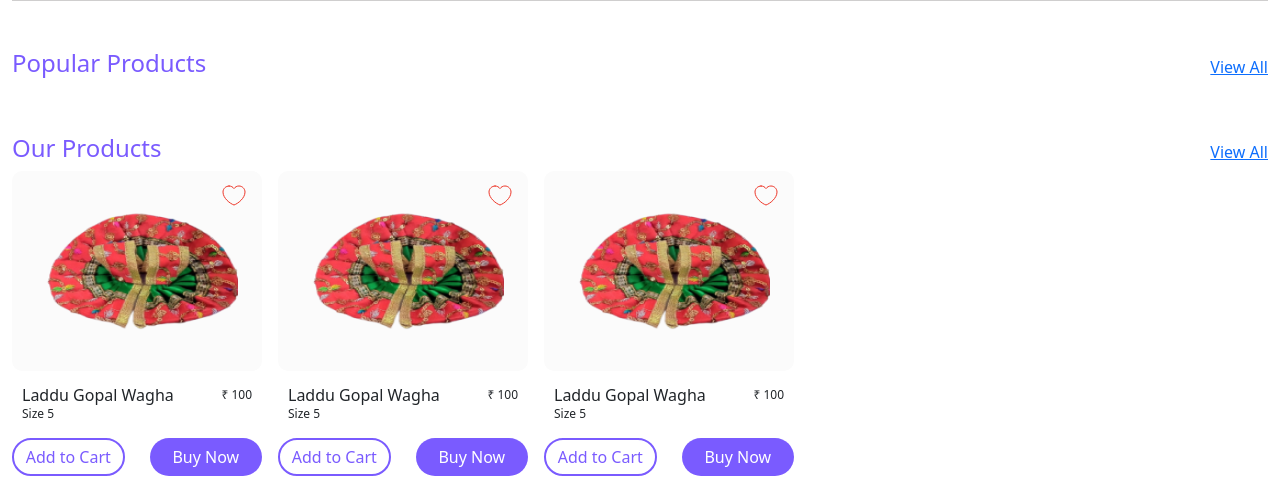
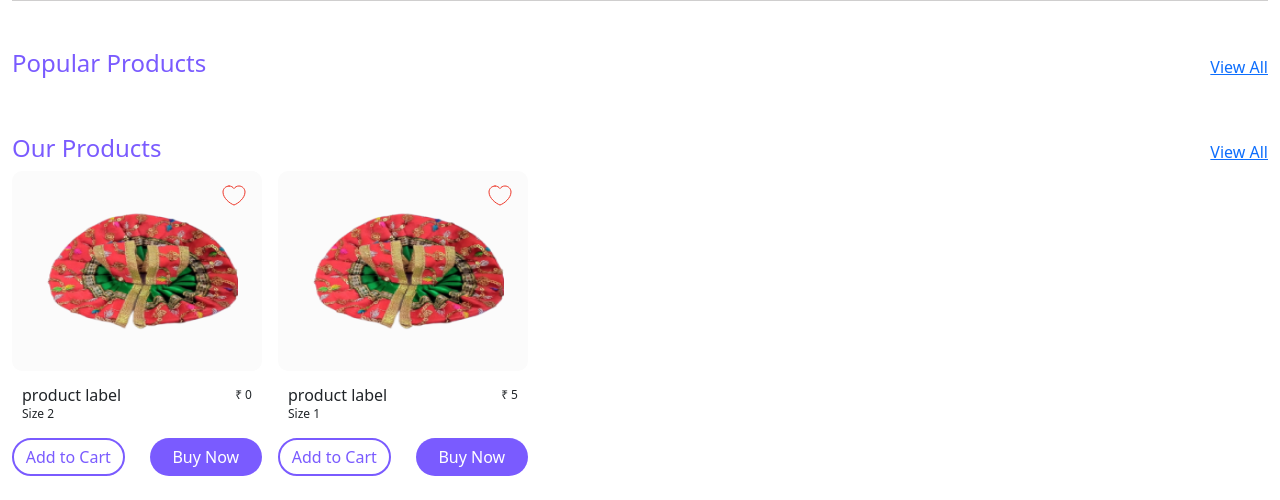
Before and after one commit to darshanbajania/shree-gokulesh-handicrafts, a Django app: page / in a window 1280 px wide. Shown: the part 405-905 px from the top of the page. Run offline with Django 3.2, Linux system fonts and the light colour scheme; data comes from the database, SQL or seed files in the repository; both versions use the stored data as it was after the commit.

Commit message:
product integration with backend

```diff
--- a/myWebApp/wagha/templates/wagha/index.html
+++ b/myWebApp/wagha/templates/wagha/base.html
@@ -135,6 +135,7 @@
         </div>
       </div>
     </nav>
+{% block content%}
 
     <!-- advertisement banner -->
     <section>
@@ -173,7 +174,9 @@
           </div>
         </div>
         <div class="d-flex ">
-          <div class="mb-4 product-card">
+
+          {% for product in product_data %}
+            <div class="mb-4 product-card">
             <div class="product-card-image-container" >
               <img class="product-card-image" src="{% static 'wagha/sample_wagha.png' %}" />
              <button class="product-card-favourite-icon">
@@ -184,69 +187,24 @@
             </div>
             <div class="product-card-description-container">
               <div class="product-card-heading-container">
-                <h3 class="product-card-title">Laddu Gopal Wagha</h3>
-                <p class="product-card-price">₹ 100</p>
+                <h3 class="product-card-title">{{product.label}}</h3>
+                <p class="product-card-price">₹ {{product.price}}</p>
               </div>
               <div style="">
-                <p class="product-card-size">Size 5</p>
+                <p class="product-card-size">Size {{product.size}}</p>
               </div>
             </div>
             <div class="product-card-button-container">
-              <button class="product-card-add-to-card-button">Add to Cart</button>
-              <button class="product-card-buy-now-button">Buy Now</button>
+              <button class="product-card-add-to-card-button" >Add to Cart</button>
+              <button class="product-card-buy-now-button" >Buy Now</button>
             </div>
           </div>
-          <div class="mb-4 product-card">
-            <div class="product-card-image-container" >
-              <img class="product-card-image" src="{% static 'wagha/sample_wagha.png' %}" />
-             <button class="product-card-favourite-icon">
-               <svg  width="24" height="24" viewBox="0 0 24 24" fill="none" xmlns="http://www.w3.org/2000/svg">
-                <path d="M7.05 3C3.70875 3 1 5.72607 1 9.08868C1 15.1774 8.15 20.7125 12 22C15.85 20.7125 23 15.1774 23 9.08868C23 5.72607 20.2913 3 16.95 3C14.904 3 13.0945 4.02235 12 5.58714C11.4421 4.78742 10.701 4.13476 9.83934 3.68442C8.9777 3.23407 8.02091 2.99931 7.05 3Z" stroke="#EE3628" stroke-linecap="round" stroke-linejoin="round"/>
-                </svg>
-              </button>
-            </div>
-            <div class="product-card-description-container">
-              <div class="product-card-heading-container">
-                <h3 class="product-card-title">Laddu Gopal Wagha</h3>
-                <p class="product-card-price">₹ 100</p>
-              </div>
-              <div style="">
-                <p class="product-card-size">Size 5</p>
-              </div>
-            </div>
-            <div class="product-card-button-container">
-              <button class="product-card-add-to-card-button">Add to Cart</button>
-              <button class="product-card-buy-now-button">Buy Now</button>
-            </div>
-          </div>
-          <div class="mb-4 product-card">
-            <div class="product-card-image-container" >
-              <img class="product-card-image" src="{% static 'wagha/sample_wagha.png' %}" />
-             <button class="product-card-favourite-icon">
-               <svg  width="24" height="24" viewBox="0 0 24 24" fill="none" xmlns="http://www.w3.org/2000/svg">
-                <path d="M7.05 3C3.70875 3 1 5.72607 1 9.08868C1 15.1774 8.15 20.7125 12 22C15.85 20.7125 23 15.1774 23 9.08868C23 5.72607 20.2913 3 16.95 3C14.904 3 13.0945 4.02235 12 5.58714C11.4421 4.78742 10.701 4.13476 9.83934 3.68442C8.9777 3.23407 8.02091 2.99931 7.05 3Z" stroke="#EE3628" stroke-linecap="round" stroke-linejoin="round"/>
-                </svg>
-              </button>
-            </div>
-            <div class="product-card-description-container">
-              <div class="product-card-heading-container">
-                <h3 class="product-card-title">Laddu Gopal Wagha</h3>
-                <p class="product-card-price">₹ 100</p>
-              </div>
-              <div style="">
-                <p class="product-card-size">Size 5</p>
-              </div>
-            </div>
-            <div class="product-card-button-container">
-              <button class="product-card-add-to-card-button">Add to Cart</button>
-              <button class="product-card-buy-now-button">Buy Now</button>
-            </div>
-          </div>
+          {% endfor %}
 
         </div>
       </div>
     </section>
-
+    {% endblock %}
     <script
       src="https://cdn.jsdelivr.net/npm/@popperjs/core@2.11.6/dist/umd/popper.min.js"
       integrity="sha384-oBqDVmMz9ATKxIep9tiCxS/Z9fNfEXiDAYTujMAeBAsjFuCZSmKbSSUnQlmh/jp3"
--- a/myWebApp/wagha/urls.py
+++ b/myWebApp/wagha/urls.py
@@ -4,5 +4,5 @@ from django.urls import path
 from . import views
 
 urlpatterns = [
-    path('', views.index, name='index'),
+    path('', views.home, name='index'),
 ]
--- a/myWebApp/wagha/views.py
+++ b/myWebApp/wagha/views.py
@@ -1,8 +1,13 @@
 from django.shortcuts import render
-
+from .models import Product
 # Create your views here.
 from django.http import HttpResponse
 
 
-def index(request):
-    return render(request, 'wagha/index.html')
+def home(request):
+    product_data = Product.objects.all()
+    print("🚀 ~ file: views.py:9 ~ productData:", product_data)
+    context ={
+        'product_data': product_data
+    }
+    return render(request, 'wagha/base.html', context=context)
```
Also changed, not shown: myWebApp/db.sqlite3.
